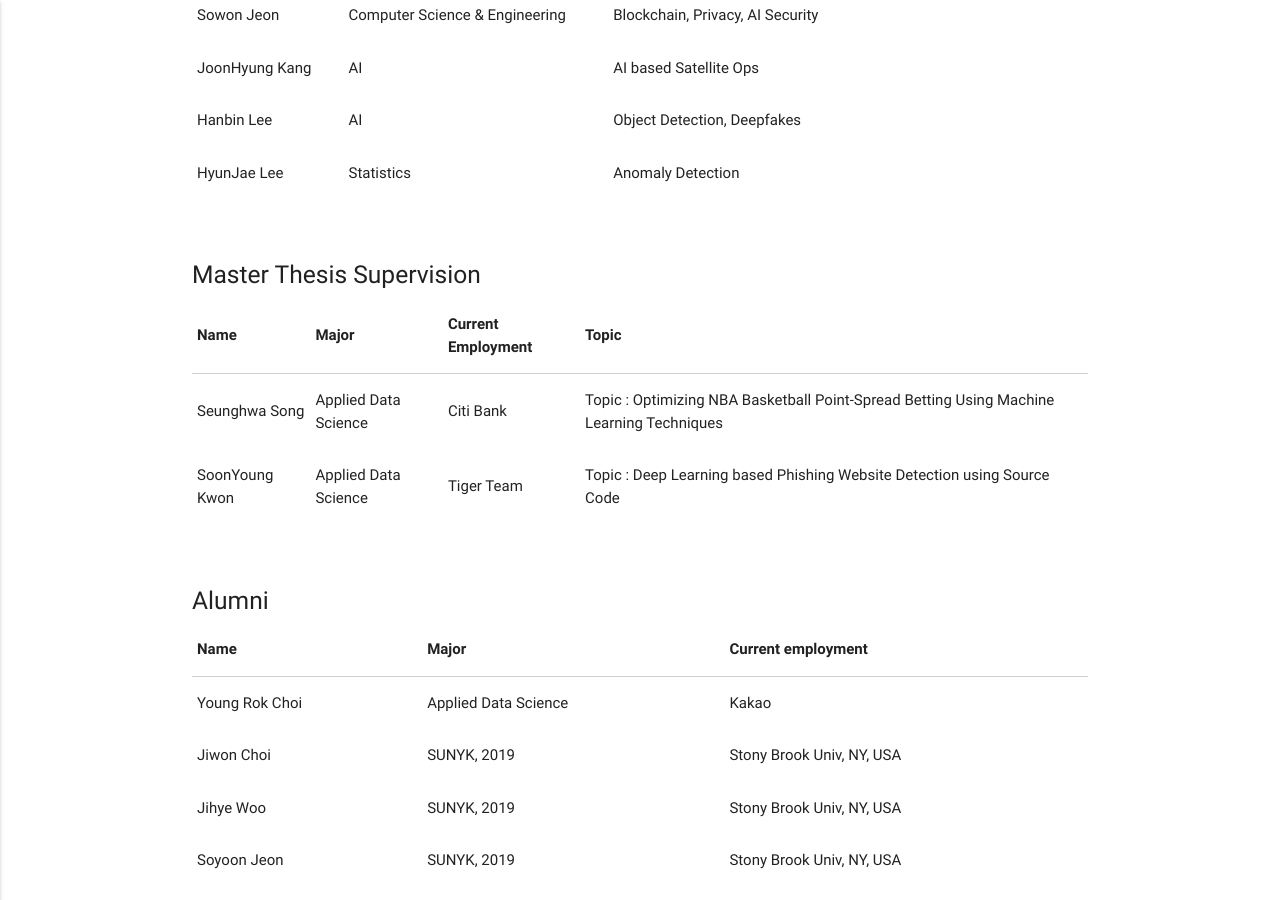
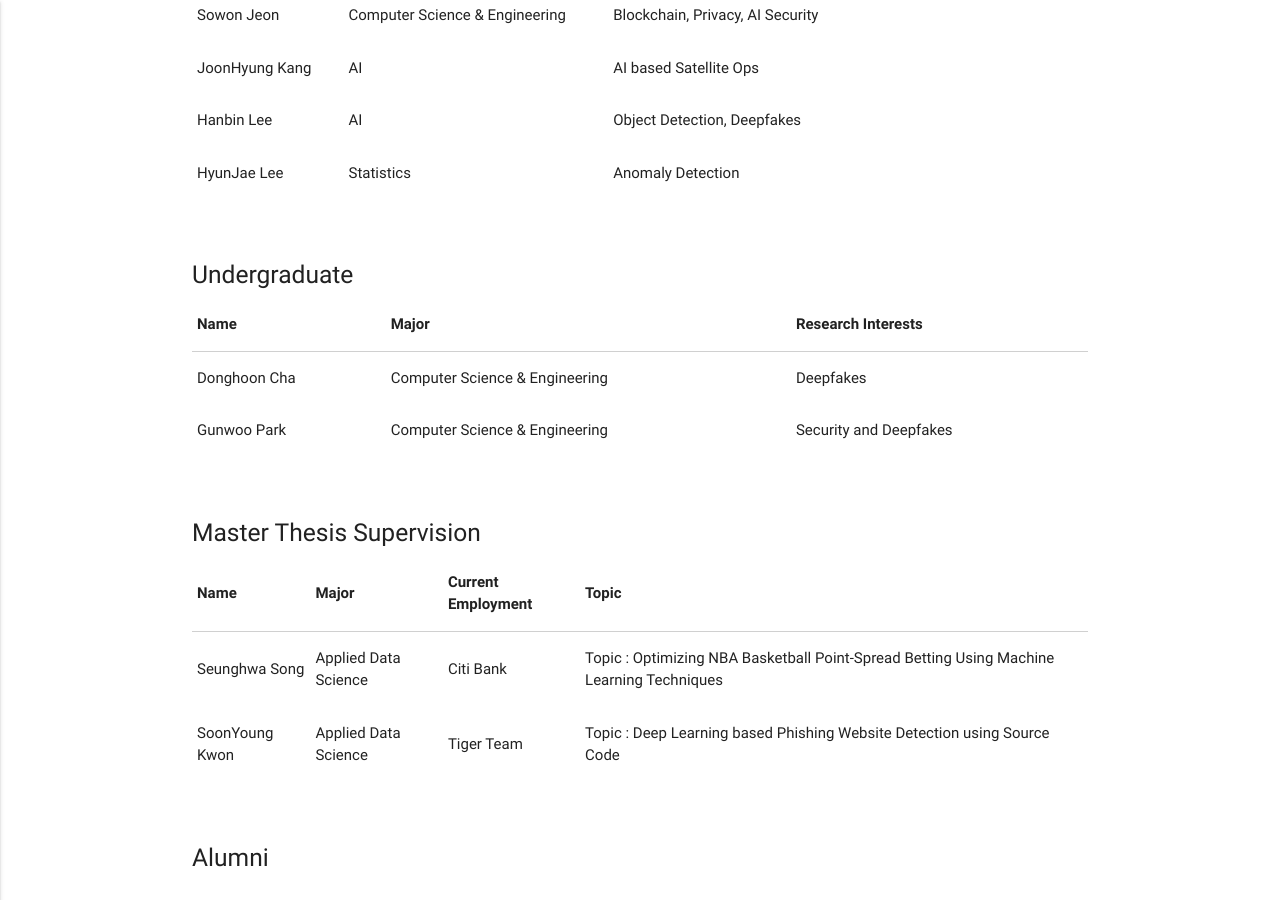
Before and after one commit to Yurim990507/DASH-Lab.github.io, a Jekyll site: the page built from example3.md, in a window 1280 px wide and 900 px high, scrolled down 1130 px. Built offline with Jekyll 4.4.1, drawn with Linux system fonts in a browser that asks for light colours.

Commit message:
Update example3.md

```diff
--- a/example3.md
+++ b/example3.md
@@ -120,6 +120,35 @@ permalink: /Members/
     </div>
 </div>
 
+<div class="section">
+    <h5>Undergraduate</h5>
+    <div class="row">
+          <div class="col s12">
+            <table>
+              <thead>
+                <tr>
+                    <th>Name</th>
+                    <th>Major</th>
+                    <th>Research Interests</th>
+                </tr>
+              </thead>
+              <tbody>
+                  <tr>
+                  <td>Donghoon Cha</td>
+                  <td>Computer Science & Engineering</td>
+                  <td>Deepfakes</td>
+                </tr>
+                 <tr>
+                  <td>Gunwoo Park</td>
+                  <td>Computer Science & Engineering</td>
+                  <td>Security and Deepfakes</td>
+                </tr>
+              </tbody>
+            </table>
+          </div>
+    </div>
+</div>
+
 
 <div class="section">
     <h5>Master Thesis Supervision</h5>
```
